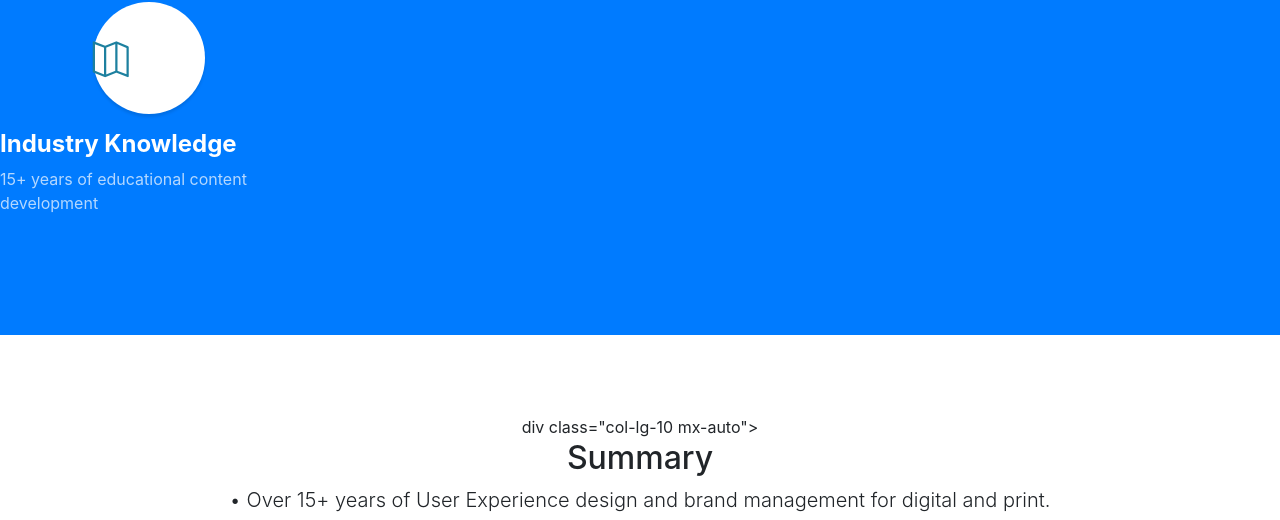
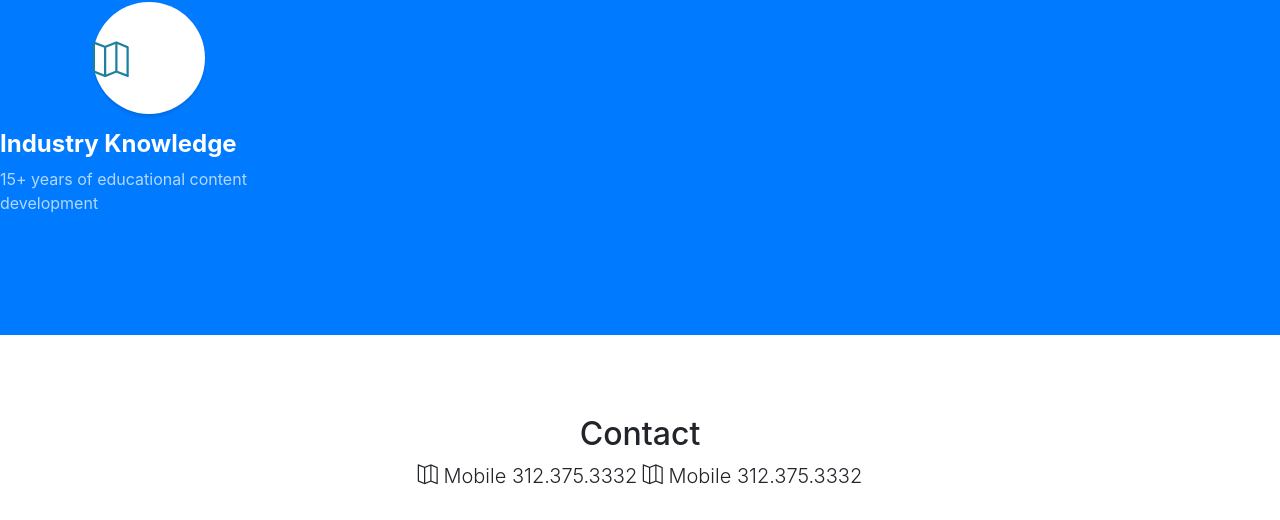
Before and after one commit to Christian-Henry/UXPortfolio, a website with bundled scripts: page index.html in a window 1280 px wide. Shown: the part 3225-3745 px from the top of the page. Built offline with nearby package versions, Linux system fonts and the light colour scheme.

Commit message:
Update index.html

```diff
--- a/index.html
+++ b/index.html
@@ -200,14 +200,13 @@ for students, teachers, parents, and administrators.</p>
   <footer class="footer text-center">
     <div class="container">
 
-      div class="col-lg-10 mx-auto">
-          <h2>Summary</h2>
-          <p class="lead mb-5">• Over 15+ years of User Experience design and brand management for digital and print.<br>
-• Design director for multi-national, educational technology companies.<br>
-• Storyteller and visual designer creating engaging learning experiences to affect real change in
-our users education.<br>
-• Leader and team player, skilled at developing high-impact user-centered design (UCD) solutions
-for students, teachers, parents, and administrators.</p>
+      <div class="col-lg-10 mx-auto">
+          <h2>Contact</h2>
+          <p class="lead mb-5">
+            <i class="icon-map"></i> Mobile  312.375.3332
+            <i class="icon-map"></i> Mobile  312.375.3332
+
+        </p>
         </div>
 
       <ul class="list-inline mb-5">
```
